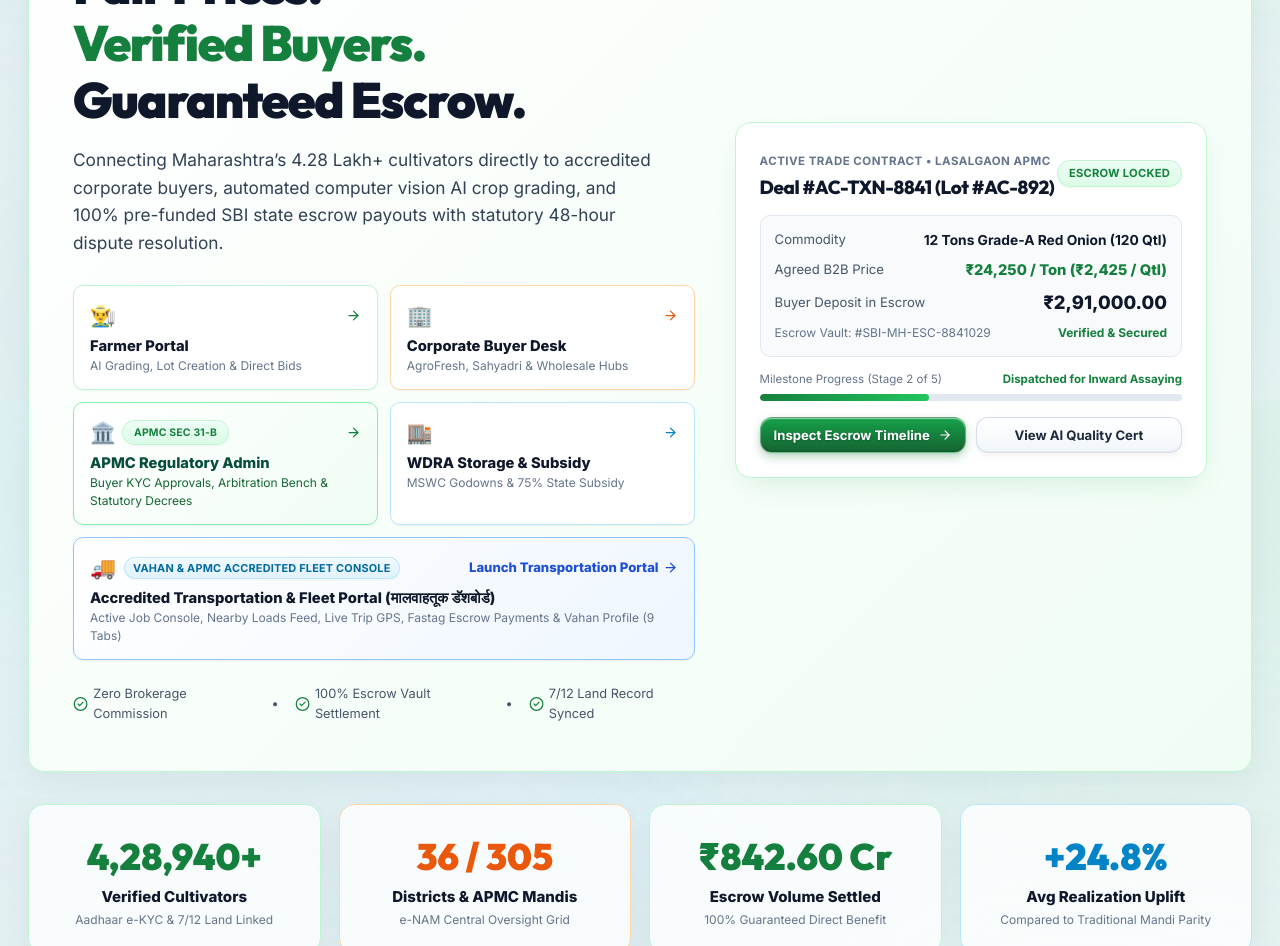
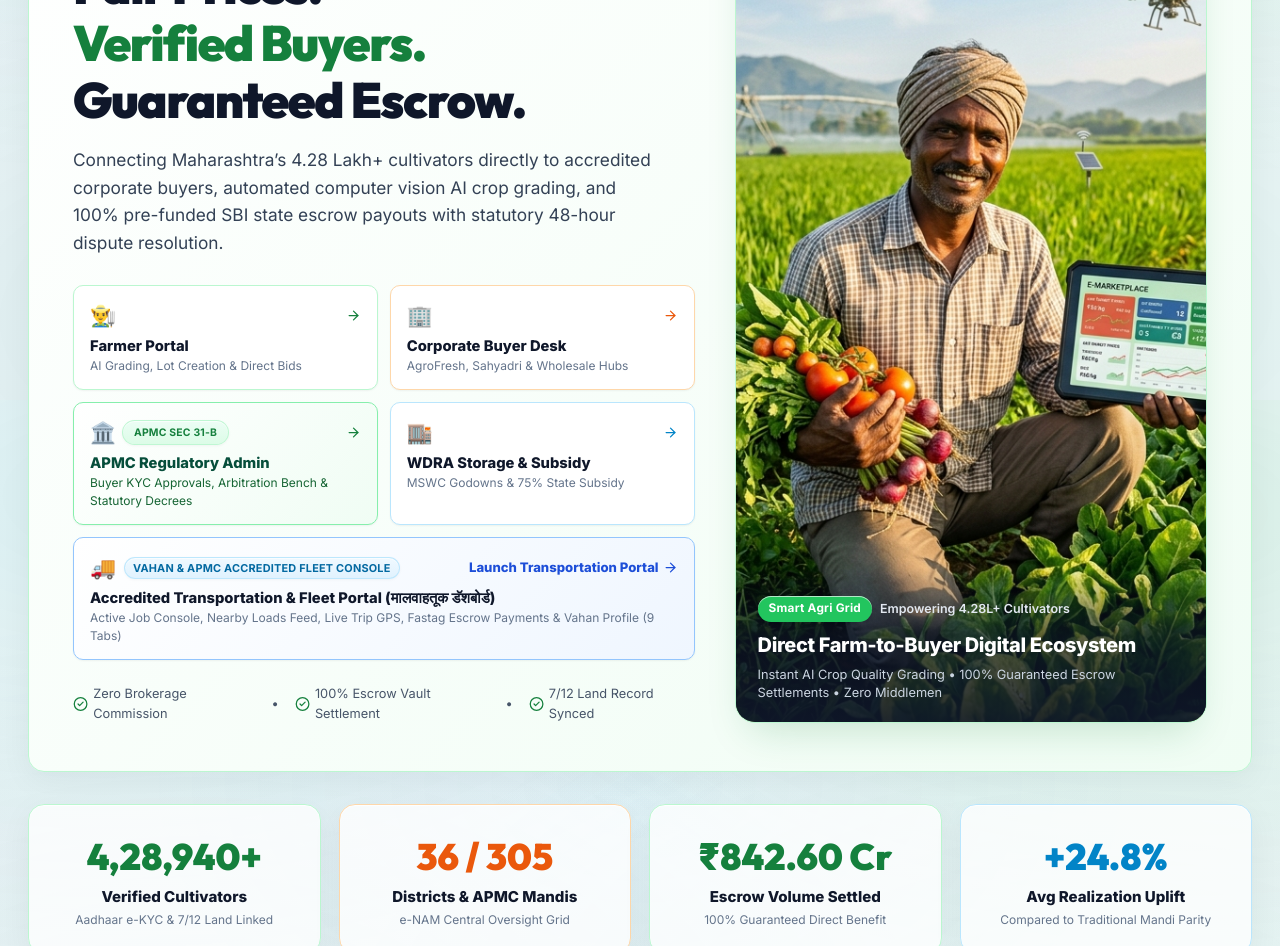
Before and after one commit to kumaragururaju2007/AgriConnect, a React (Vite) app: page / in a window 1280 px wide. Shown: the part 400-1346 px from the top of the page. Built offline with nearby package versions, Linux system fonts and the light colour scheme; no server answers; the HTML template or start-up script is replaced by a standard one.

Commit message:
feat(landing): replace hero deal label card with smart agriculture photo banner

```diff
--- a/src/screens/Step01Landing.jsx
+++ b/src/screens/Step01Landing.jsx
@@ -5,6 +5,7 @@
   Store, Lock, Calculator, Database, MapPin, Activity, Clock, FileCheck, Check
 } from 'lucide-react';
 import { useAgri } from '../context/AgriContext';
+import heroFarmingPhoto from '../assets/agri_hero_farming.jpg';
 
 export default function Step01Landing({ setStep, setTerminal, setRole, openAdminPortal }) {
   const { dbStatus, lots, mandiPrices, deals, grievances, switchRole } = useAgri();
@@ -299,67 +300,54 @@
             </div>
           </div>
 
-          {/* Right Hero Card: Live Interactive Active Lot Preview */}
+          {/* Right Hero: Agriculture Marketplace Photo Banner */}
           <div style={{
-            background: '#ffffff', border: '1px solid #bbf7d0', borderRadius: 16, padding: '24px',
-            boxShadow: '0 12px 30px -10px rgba(21, 128, 61, 0.15)'
+            position: 'relative',
+            borderRadius: 20,
+            overflow: 'hidden',
+            border: '1px solid #bbf7d0',
+            boxShadow: '0 20px 40px -15px rgba(21, 128, 61, 0.22)',
+            height: '100%',
+            minHeight: 400,
+            display: 'flex',
+            flexDirection: 'column',
+            justifyContent: 'flex-end',
+            background: '#f0fdf4'
           }}>
-            <div style={{ display: 'flex', justifyContent: 'space-between', alignItems: 'center', marginBottom: 14 }}>
-              <div>
-                <span style={{ fontSize: '0.72rem', color: '#64748b', textTransform: 'uppercase', letterSpacing: '0.04em', fontWeight: 700 }}>
-                  Active Trade Contract • Lasalgaon APMC
+            <img
+              src={heroFarmingPhoto}
+              alt="Smart Agriculture and Direct Farmer Trading"
+              style={{
+                position: 'absolute',
+                top: 0,
+                left: 0,
+                width: '100%',
+                height: '100%',
+                objectFit: 'cover',
+                display: 'block'
+              }}
+            />
+            <div style={{
+              position: 'relative',
+              zIndex: 2,
+              background: 'linear-gradient(to top, rgba(15, 23, 42, 0.92) 0%, rgba(15, 23, 42, 0.65) 55%, transparent 100%)',
+              padding: '28px 22px 20px 22px',
+              color: '#ffffff'
+            }}>
+              <div style={{ display: 'flex', alignItems: 'center', gap: 8, marginBottom: 8, flexWrap: 'wrap' }}>
+                <span className="badge badge-green" style={{ fontSize: '0.74rem', background: '#22c55e', color: '#ffffff', border: 'none', fontWeight: 700 }}>
+                  Smart Agri Grid
                 </span>
-                <h3 style={{ fontSize: '1.18rem', color: '#0f172a', fontWeight: 800, marginTop: 2 }}>
-                  Deal #AC-TXN-8841 (Lot #AC-892)
-                </h3>
+                <span style={{ fontSize: '0.78rem', color: '#e2e8f0', fontWeight: 600 }}>
+                  Empowering 4.28L+ Cultivators
+                </span>
               </div>
-              <span className="badge badge-green" style={{ fontSize: '0.7rem' }}>
-                ESCROW LOCKED
-              </span>
-            </div>
-
-            <div style={{ background: '#f8fafc', borderRadius: 10, padding: '14px', border: '1px solid #e2e8f0', marginBottom: 14 }}>
-              <div style={{ display: 'flex', justifyContent: 'space-between', alignItems: 'center', marginBottom: 8 }}>
-                <span style={{ fontSize: '0.82rem', color: '#475569' }}>Commodity</span>
-                <span style={{ fontSize: '0.86rem', fontWeight: 700, color: '#0f172a' }}>12 Tons Grade-A Red Onion (120 Qtl)</span>
+              <div style={{ fontSize: '1.25rem', fontWeight: 800, color: '#ffffff', letterSpacing: '-0.02em', marginBottom: 6 }}>
+                Direct Farm-to-Buyer Digital Ecosystem
               </div>
-              <div style={{ display: 'flex', justifyContent: 'space-between', alignItems: 'center', marginBottom: 8 }}>
-                <span style={{ fontSize: '0.82rem', color: '#475569' }}>Agreed B2B Price</span>
-                <span style={{ fontSize: '0.92rem', fontWeight: 800, color: '#15803d' }}>₹24,250 / Ton (₹2,425 / Qtl)</span>
+              <div style={{ fontSize: '0.8rem', color: '#cbd5e1', lineHeight: 1.4 }}>
+                Instant AI Crop Quality Grading • 100% Guaranteed Escrow Settlements • Zero Middlemen
               </div>
-              <div style={{ display: 'flex', justifyContent: 'space-between', alignItems: 'center', marginBottom: 8 }}>
-                <span style={{ fontSize: '0.82rem', color: '#475569' }}>Buyer Deposit in Escrow</span>
-                <span style={{ fontSize: '1.15rem', fontWeight: 900, color: '#0f172a' }}>₹2,91,000.00</span>
-              </div>
-              <div style={{ display: 'flex', justifyContent: 'space-between', alignItems: 'center', fontSize: '0.75rem', color: '#64748b' }}>
-                <span>Escrow Vault: #SBI-MH-ESC-8841029</span>
-                <span style={{ color: '#15803d', fontWeight: 700 }}>Verified & Secured</span>
-              </div>
-            </div>
-
-            {/* Escrow 5-Stage Mini Stepper */}
-            <div style={{ marginBottom: 16 }}>
-              <div style={{ display: 'flex', justifyContent: 'space-between', fontSize: '0.72rem', color: '#64748b', marginBottom: 6 }}>
-                <span>Milestone Progress (Stage 2 of 5)</span>
-                <span style={{ fontWeight: 700, color: '#15803d' }}>Dispatched for Inward Assaying</span>
-              </div>
-              <div style={{ width: '100%', height: 7, background: '#e2e8f0', borderRadius: 999, overflow: 'hidden' }}>
-                <div style={{ width: '40%', height: '100%', background: 'linear-gradient(90deg, #15803d, #22c55e)', borderRadius: 999 }}></div>
-              </div>
-            </div>
-
-            <div style={{ display: 'grid', gridTemplateColumns: '1fr 1fr', gap: 10 }}>
-              <button
-                onClick={() => { setTerminal('farmer'); setStep(8); }}
-                className="btn-primary" style={{ justifyContent: 'center', fontSize: '0.82rem', padding: '9px 12px' }}>
-                <span>Inspect Escrow Timeline</span>
-                <ArrowRight size={14} />
-              </button>
-              <button
-                onClick={() => { setTerminal('farmer'); setStep(6); }}
-                className="btn-secondary" style={{ justifyContent: 'center', fontSize: '0.82rem', padding: '9px 12px' }}>
-                <span>View AI Quality Cert</span>
-              </button>
             </div>
           </div>
 
```
Also changed, not shown: src/assets/agri_hero_farming.jpg (added).
